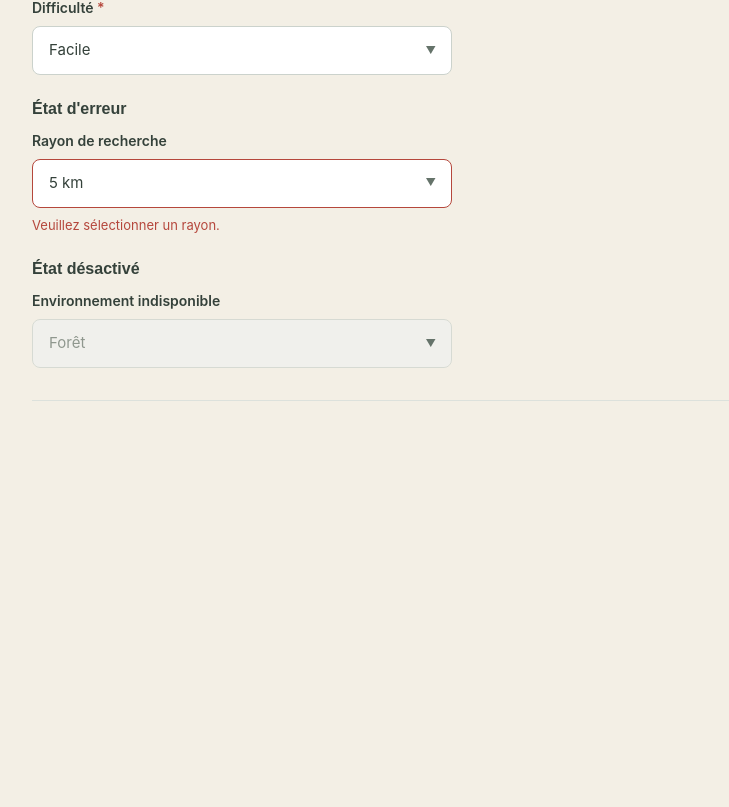
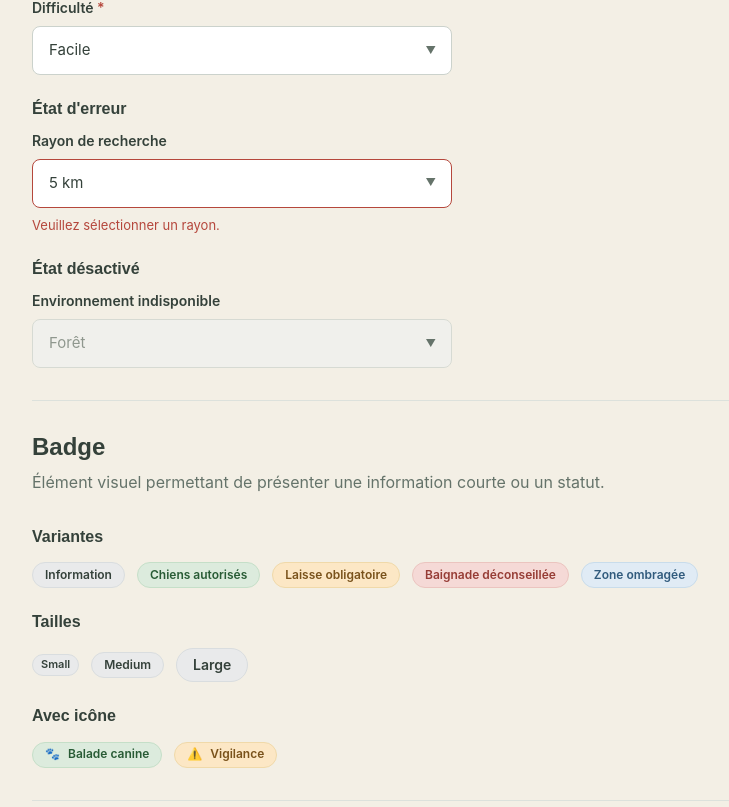
Before and after one commit to Melprcllr/girond-ogs, a React (Vite) app in the folder frontend/: page /design-system in a window 1280 px wide. Shown: the part 2136-2943 px from the top of the page, without its empty margins (40-769 px from the left). Before the commit the page ends 2569 px from the top, so only its background shows below. Built offline with nearby package versions, Linux system fonts and the light colour scheme.

Commit message:
feat(frontend): add badge atom to design system

```diff
--- /dev/null
+++ b/frontend/src/components/atoms/Badge/Badge.scss
@@ -0,0 +1,74 @@
+.badge {
+    display: inline-flex;
+    align-items: center;
+    justify-content: center;
+    gap: var(--spacing-2);
+
+    width: fit-content;
+    border: 1px solid transparent;
+    border-radius: var(--radius-full);
+
+    font-family: var(--font-body);
+    font-weight: 600;
+    line-height: 1.2;
+    white-space: nowrap;
+
+    &__icon {
+        display: inline-flex;
+        align-items: center;
+        justify-content: center;
+
+        svg {
+            width: 1em;
+            height: 1em;
+        }
+    }
+
+    &--small {
+        min-height: 22px;
+        padding: 3px var(--spacing-2);
+        font-size: 0.6875rem;
+    }
+
+    &--medium {
+        min-height: 26px;
+        padding: 4px var(--spacing-3);
+        font-size: 0.75rem;
+    }
+
+    &--large {
+        min-height: 32px;
+        padding: var(--spacing-2) var(--spacing-4);
+        font-size: 0.875rem;
+    }
+
+    &--neutral {
+        background-color: var(--color-unknown);
+        color: var(--color-text-primary);
+        border-color: #d9dddf;
+    }
+
+    &--success {
+        background-color: var(--color-success);
+        color: #285b35;
+        border-color: #c5dfc8;
+    }
+
+    &--warning {
+        background-color: var(--color-warning);
+        color: #79521b;
+        border-color: #f0d9a9;
+    }
+
+    &--danger {
+        background-color: var(--color-danger);
+        color: #963c35;
+        border-color: #ebc4bf;
+    }
+
+    &--info {
+        background-color: #e0ebf5;
+        color: #315b7d;
+        border-color: #c8dceb;
+    }
+}
--- /dev/null
+++ b/frontend/src/components/atoms/Badge/Badge.tsx
@@ -0,0 +1,44 @@
+import type { HTMLAttributes, ReactNode } from "react";
+import "./Badge.scss";
+
+type BadgeVariant = "neutral" | "success" | "warning" | "danger" | "info";
+type BadgeSize = "small" | "medium" | "large";
+
+interface BadgeProps extends HTMLAttributes<HTMLSpanElement> {
+    variant?: BadgeVariant;
+    size?: BadgeSize;
+    icon?: ReactNode;
+    children: ReactNode;
+}
+
+function Badge({
+    variant = "neutral",
+    size = "medium",
+    icon,
+    children,
+    className = "",
+    ...props
+}: BadgeProps) {
+    const classes = [
+        "badge",
+        `badge--${variant}`,
+        `badge--${size}`,
+        className,
+    ]
+        .filter(Boolean)
+        .join(" ");
+
+    return (
+        <span className={classes} {...props}>
+            {icon && (
+                <span className="badge__icon" aria-hidden="true">
+                    {icon}
+                </span>
+            )}
+
+            <span className="badge__label">{children}</span>
+        </span>
+    );
+}
+
+export default Badge;
--- a/frontend/src/pages/DesignSystemPage/DesignSystemPage.tsx
+++ b/frontend/src/pages/DesignSystemPage/DesignSystemPage.tsx
@@ -2,6 +2,7 @@ import Button from "../../components/atoms/Button/Button";
 import Input from "../../components/atoms/Input/Input";
 import Checkbox from "../../components/atoms/Checkbox/Checkbox";
 import Select from "../../components/atoms/Select/Select";
+import Badge from "../../components/atoms/Badge/Badge";
 import "./DesignSystemPage.scss";
 
 function DesignSystemPage() {
@@ -210,6 +211,48 @@ function DesignSystemPage() {
                 </div>
             </section>
 
+            <section className="design-system-section">
+                <div className="design-system-section__header">
+                    <h2>Badge</h2>
+                    <p>
+                        Élément visuel permettant de présenter une information courte
+                        ou un statut.
+                    </p>
+                </div>
+
+                <div className="design-system-section__content">
+                    <h3>Variantes</h3>
+
+                    <div className="design-system-section__examples">
+                        <Badge variant="neutral">Information</Badge>
+                        <Badge variant="success">Chiens autorisés</Badge>
+                        <Badge variant="warning">Laisse obligatoire</Badge>
+                        <Badge variant="danger">Baignade déconseillée</Badge>
+                        <Badge variant="info">Zone ombragée</Badge>
+                    </div>
+
+                    <h3>Tailles</h3>
+
+                    <div className="design-system-section__examples">
+                        <Badge size="small">Small</Badge>
+                        <Badge size="medium">Medium</Badge>
+                        <Badge size="large">Large</Badge>
+                    </div>
+
+                    <h3>Avec icône</h3>
+
+                    <div className="design-system-section__examples">
+                        <Badge variant="success" icon="🐾">
+                            Balade canine
+                        </Badge>
+
+                        <Badge variant="warning" icon="⚠️">
+                            Vigilance
+                        </Badge>
+                    </div>
+                </div>
+            </section>
+
         </main>
     );
 }
```
Also changed, not shown: 1 other file (tests, documents, lock files or other folders).
